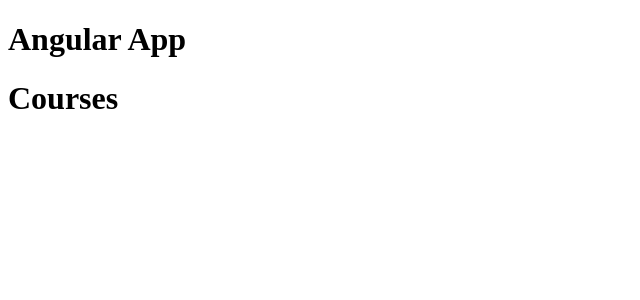
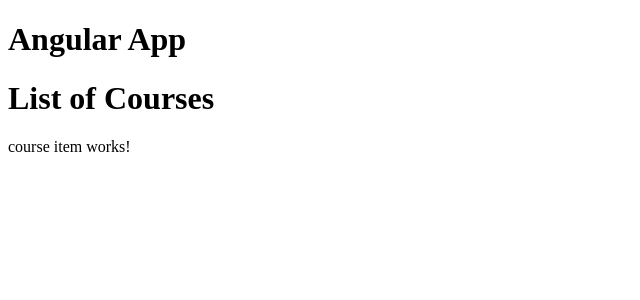
Before and after one commit to Mouhamet99/LetsAngular, an Angular app: page / in a window 1280 px wide. Shown: the top 300 px of the page, without its empty margins (0-640 px from the left). Built offline with nearby package versions, Linux system fonts and the light colour scheme.

Commit message:
passing value in template via interpolation

```diff
--- a/src/app/app.component.html
+++ b/src/app/app.component.html
@@ -1,2 +1,3 @@
 <h1>Angular App</h1>
 <courses></courses>
+<app-course></app-course>
--- a/src/app/app.module.ts
+++ b/src/app/app.module.ts
@@ -4,11 +4,13 @@ import { BrowserModule } from '@angular/platform-browser';
 import { AppRoutingModule } from './app-routing.module';
 import { AppComponent } from './app.component';
 import { CoursesComponent } from './courses.component';
+import { CourseComponent } from './course/course.component';
 
 @NgModule({
   declarations: [
     AppComponent,
-    CoursesComponent
+    CoursesComponent,
+    CourseComponent
   ],
   imports: [
     BrowserModule,
--- /dev/null
+++ b/src/app/course/course.component.html
@@ -0,0 +1 @@
+<p>course item works!</p>
--- /dev/null
+++ b/src/app/course/course.component.ts
@@ -0,0 +1,15 @@
+import { Component, OnInit } from '@angular/core';
+
+@Component({
+  selector: 'app-course',
+  templateUrl: './course.component.html',
+  styleUrls: ['./course.component.css']
+})
+export class CourseComponent implements OnInit {
+
+  constructor() { }
+
+  ngOnInit(): void {
+  }
+
+}
--- a/src/app/courses.component.ts
+++ b/src/app/courses.component.ts
@@ -1,8 +1,9 @@
 import { Component} from '@angular/core'
 @Component({
    selector: 'courses',
-   template: '<h1>Courses</h1>'
+   template: '<h1>{{ getTitle() }}</h1>'
 })
 export class CoursesComponent {
-
+   title = 'List of Courses'
+   getTitle() { return this.title}
 };
```
Also changed, not shown: src/app/course/course.component.css (added), 1 other file (tests, documents, lock files or other folders).
